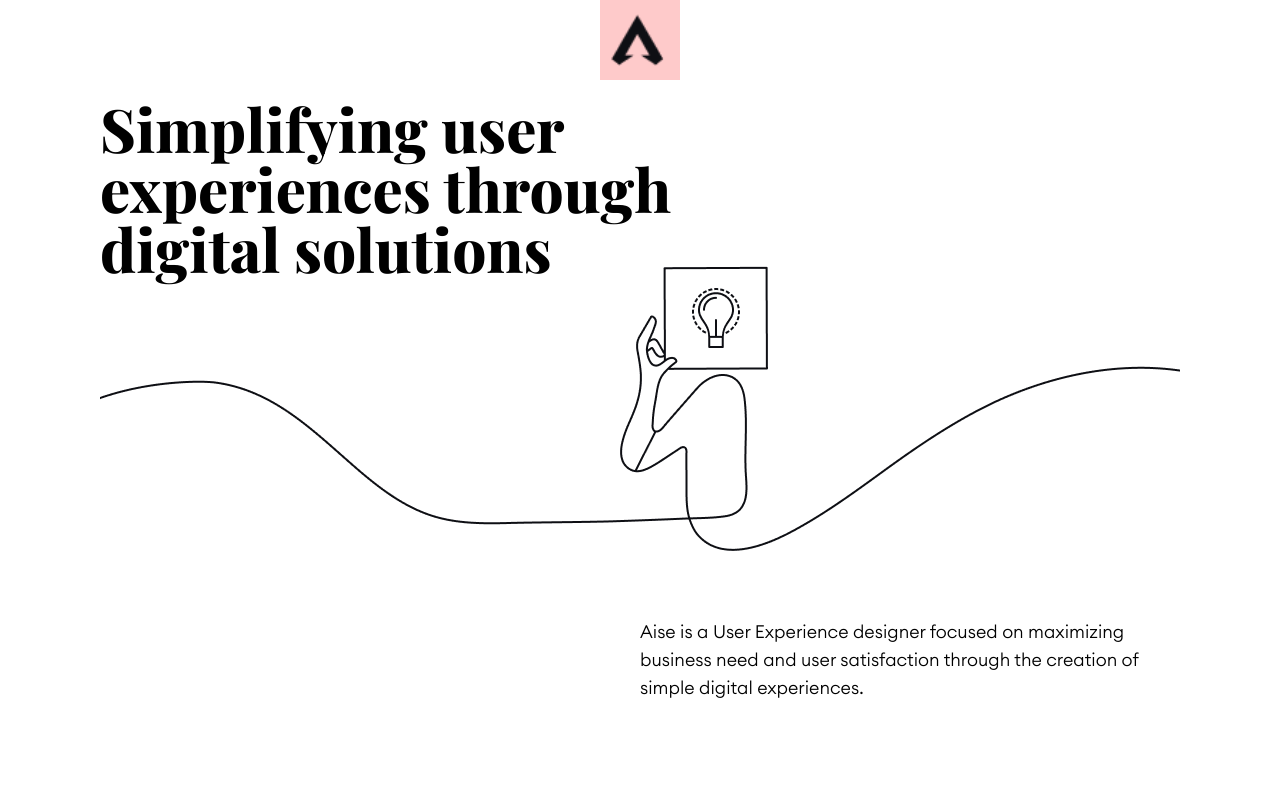
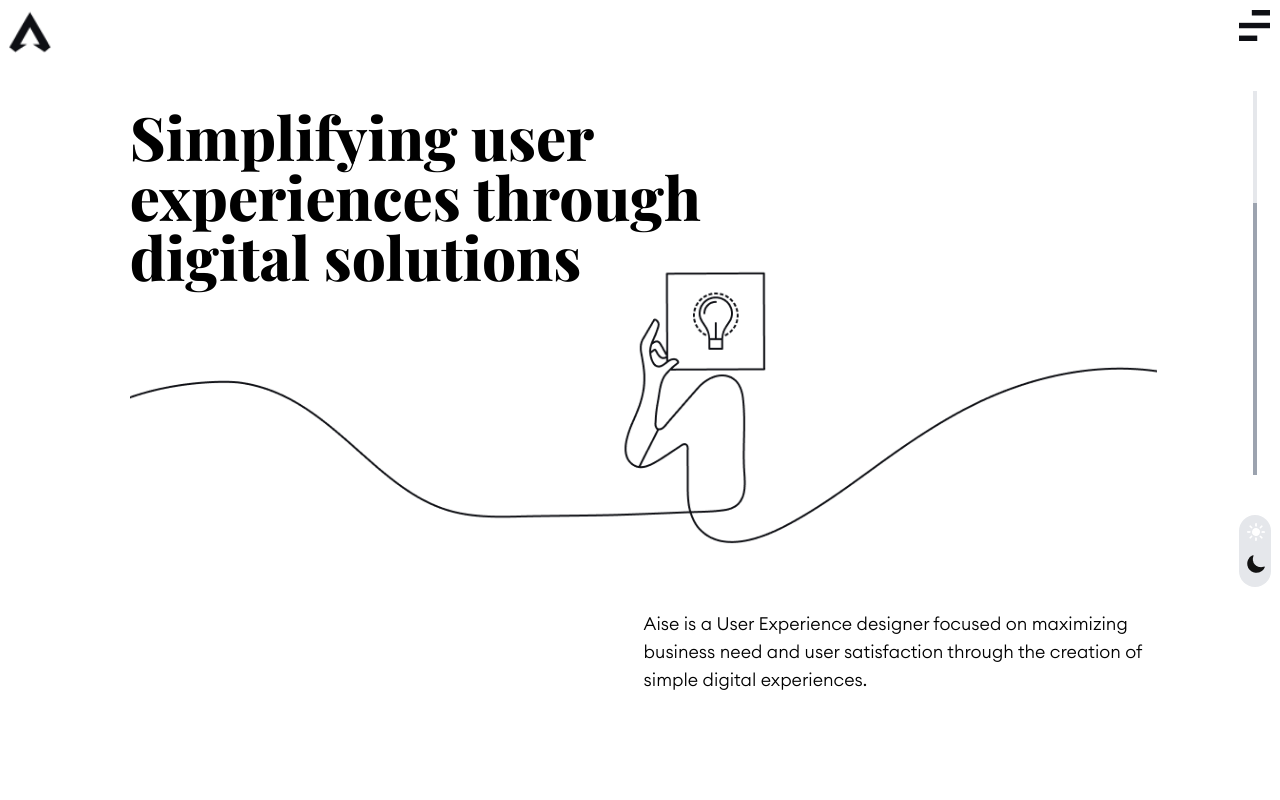
Before and after one commit to Phosah/aise, a Vue app: page / in a window 1280 px wide. Shown: the top 800 px of the page. Built offline with nearby package versions, Linux system fonts and the light colour scheme.

Commit message:
Update to the home page

```diff
--- a/src/views/Home.vue
+++ b/src/views/Home.vue
@@ -1,10 +1,17 @@
 <template>
-    <div class="relative flex justify-center">
-        <!-- Sidebar -->
+    <div class="">
+        <div class="flex justify-center space-x-2">
+            <!-- Left Sidebar -->
+            <div class=" relative w-14 lg:w-16">
+                <div class="absolute bg-yellow-200">
                     <div class="fixed">
-            <div class="bg-red-200"><img class="w-16 lg:w-20" src="../assets/logo-dark.png" alt="Aise Logo"></div>
+                        <div><img class="w-14 lg:w-16" src="../assets/logo-dark.png" alt="Menu toggle icon"></div>
                     </div>
-        <!-- Main -->
+                </div>
+            </div>
+            <!-- End of left sidebar -->
+
+            <!-- Main page -->
             <div class="dark:bg-brand-black-1">
                 <header class="h-screen flex items-center justify-center max-w-7xl mx-auto mb-10 md:mb-0 py-32 md:px-16">
                     <div class="flex flex-col md:block items-center">
@@ -152,9 +159,28 @@
                     <FooterDark />
                 </div>
             </div>
-        <!-- Sidebar -->
+            <!-- End of main page -->
+
+            <!-- Right Sidebar -->
+            <div class=" relative w-14 lg:w-26">
+                <div class="item absolute bg-red-600">
                     <div class="fixed">
-            <div class="absolute bg-green-300"><img class="w-16 lg:w-20" src="../assets/menu-icon-dark.png" alt="Menu toggle icon"></div>
+                        <div class="">
+                            <div class="mb-10"><img class="w-14 lg:w-26" src="../assets/menu-icon-dark.png" alt="Aise Logo"></div>
+                            <div class="flex items-center justify-center mb-10">
+                                <div class="w-1 h-96 bg-gray-400"><div class="w-1 h-28 bg-gray-200"></div></div>
+                            </div>
+                            <div class="flex items-center justify-center">
+                                <div class="w-8 p-2 bg-gray-200 rounded-2xl">
+                                    <div class="mb-2"><button><img class="min-w-min" src="../assets/light-mode.png" alt="Light mode button"></button></div>
+                                    <div><button><img class="min-w-min" src="../assets/dark-mode.png" alt="Dark mode button"></button></div>
+                                </div>
+                            </div>
+                        </div>
+                    </div>
+                </div>
+            </div>
+            <!-- End of right sidebar -->
         </div>
     </div>
 </template>
@@ -169,16 +195,6 @@ export default {
 <style scoped>
 div {
     font-family: "Euclid Circular A", sans-serif;
-}
-/* .header {
-    height: calc(100vh - 80px);
-} */
-.wrapper {
-    max-width: 1600px;
-    margin: 0 auto;
-}
-.sidebar-2 {
-    left: 95%;
 }
 .works-header {
     color: #000;
--- a/src/views/Test.vue
+++ b/src/views/Test.vue
@@ -201,6 +201,6 @@ export default {
 <style>
 .wrapper {
     /* max-width: 100rem; */
-    margin: 0 auto;
+    /* margin: 0 auto; */
 }
 </style>
```
Lines whose indentation alone changed are shown as unchanged.
